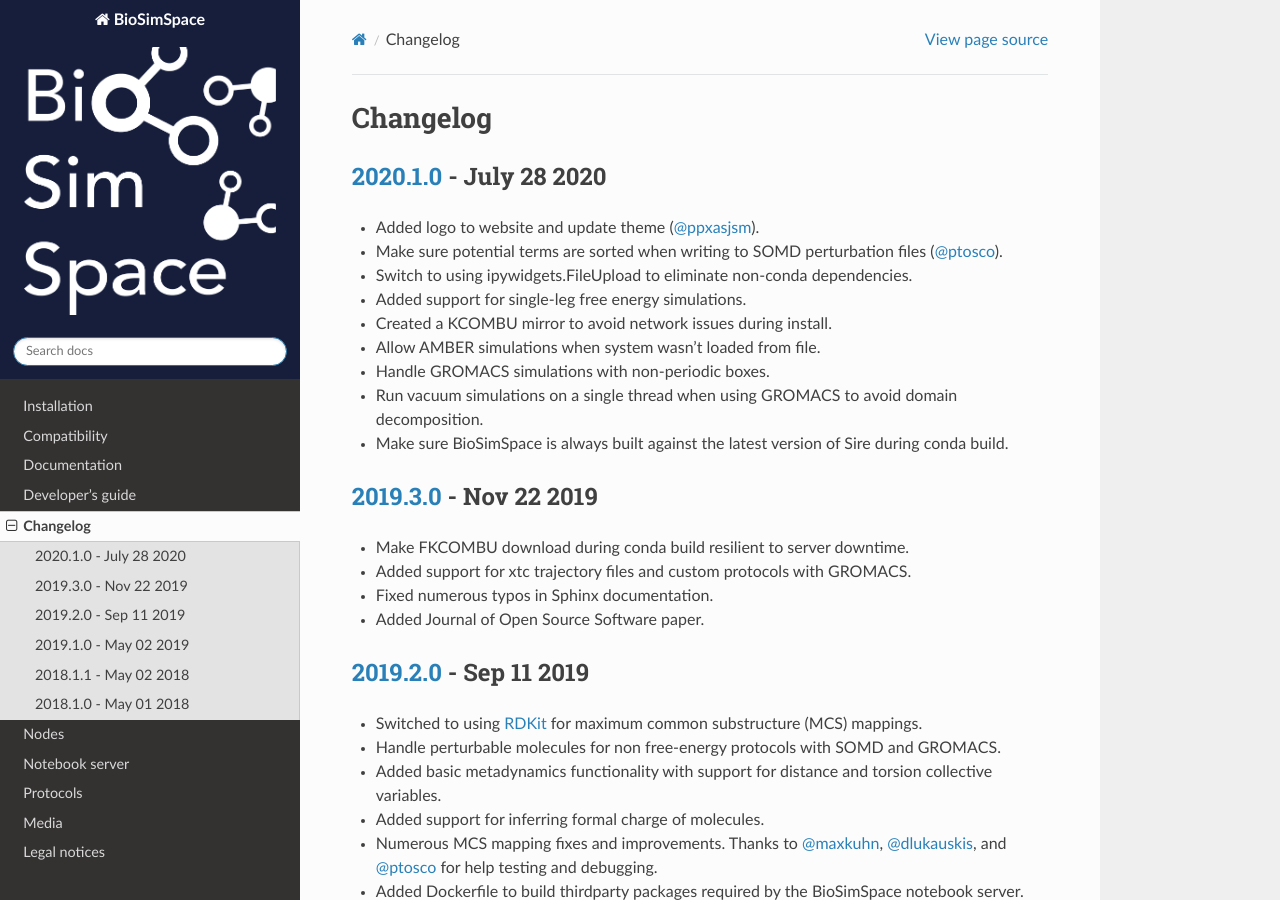
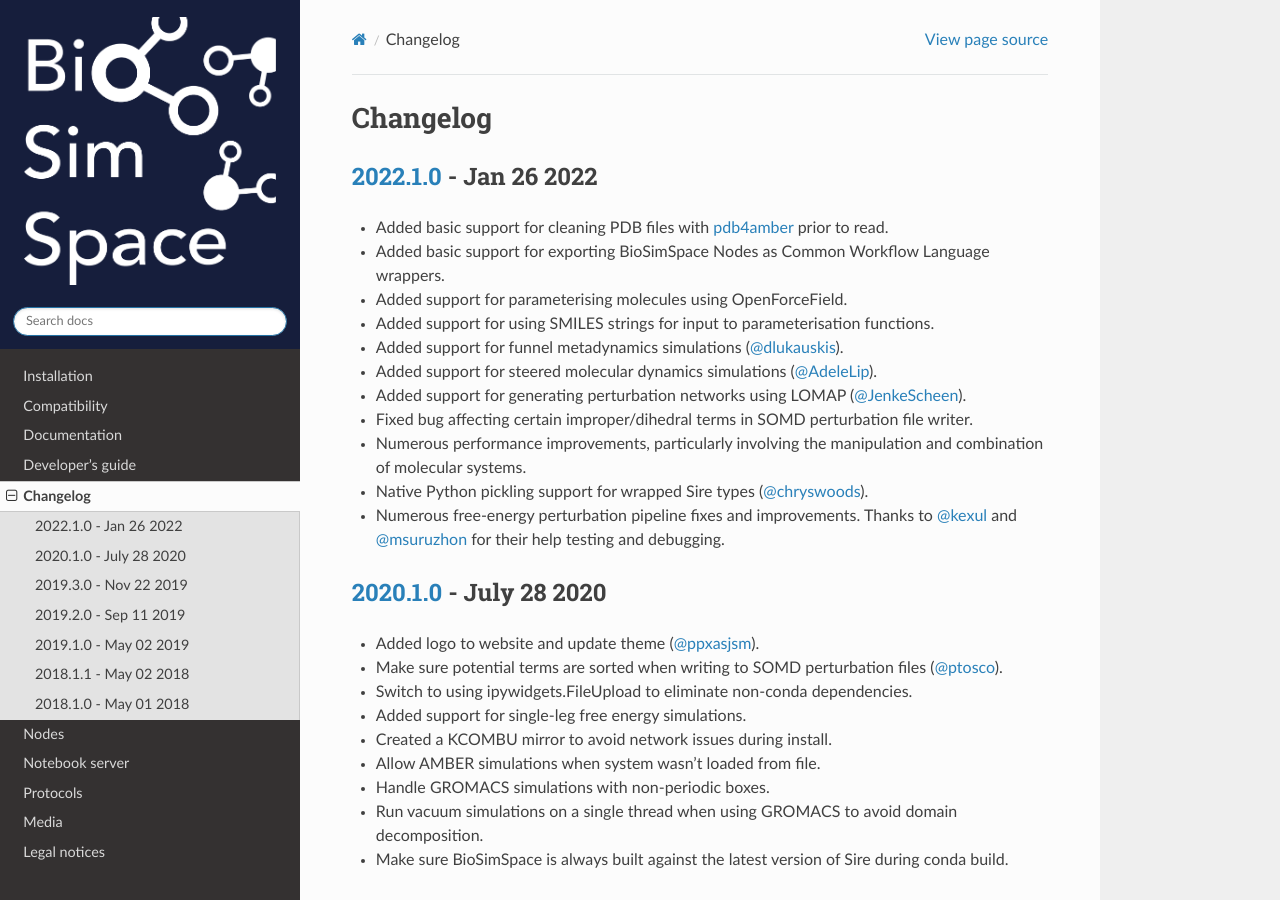
Before and after one commit to michellab/BioSimSpace, a Sphinx documentation site: the page built from doc/source/changelog.rst, in a window 1280 px wide and 900 px high. Built offline with Sphinx 7.4.7 and the Read the Docs theme 2.0.0, drawn with Linux system fonts in a browser that asks for light colours; the version number could not be read and is left out.

Commit message:
Update CHANGELOG in preparation for 2022.1.0 release.

```diff
--- a/doc/source/changelog.rst
+++ b/doc/source/changelog.rst
@@ -1,5 +1,21 @@
 Changelog
 =========
+
+`2022.1.0 <https://github.com/michellab/BioSimSpace/compare/2020.1.0...2022.1.0>`_ - Jan 26 2022
+------------------------------------------------------------------------------------------------
+
+* Added basic support for cleaning PDB files with `pdb4amber <https://github.com/Amber-MD/pdb4amber>`_ prior to read.
+* Added basic support for exporting BioSimSpace Nodes as Common Workflow Language wrappers.
+* Added support for parameterising molecules using OpenForceField.
+* Added support for using SMILES strings for input to parameterisation functions.
+* Added support for funnel metadynamics simulations (`@dlukauskis <https://github.com/dlukauskis>`_).
+* Added support for steered molecular dynamics simulations (`@AdeleLip <https://github.com/AdeleLip>`_).
+* Added support for generating perturbation networks using LOMAP (`@JenkeScheen <https://github.com/JenkeScheen>`_).
+* Fixed bug affecting certain improper/dihedral terms in SOMD perturbation file writer.
+* Numerous performance improvements, particularly involving the manipulation and
+  combination of molecular systems.
+* Native Python pickling support for wrapped Sire types (`@chryswoods <https://github.com/chryswoods>`_).
+* Numerous free-energy perturbation pipeline fixes and improvements. Thanks to `@kexul <https://github.com/kexul>`_ and `@msuruzhon <https://github.com/msuruzhon>`_ for their help testing and debugging.
 
 `2020.1.0 <https://github.com/michellab/BioSimSpace/compare/2019.3.0...2020.1.0>`_ - July 28 2020
 -------------------------------------------------------------------------------------------------
@@ -13,7 +29,6 @@ Changelog
 * Handle GROMACS simulations with non-periodic boxes.
 * Run vacuum simulations on a single thread when using GROMACS to avoid domain decomposition.
 * Make sure BioSimSpace is always built against the latest version of Sire during conda build.
-
 
 `2019.3.0 <https://github.com/michellab/BioSimSpace/compare/2019.2.0...2019.3.0>`_ - Nov 22 2019
 ------------------------------------------------------------------------------------------------
```
